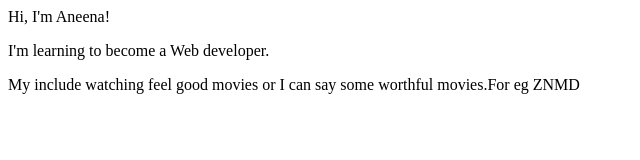
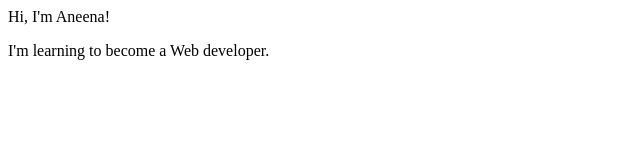
Before and after one commit to aneenajohn/aneena.com, a plain HTML site: page index.html in a window 1280 px wide. Shown: the whole page, without its empty margins (0-640 px from the left). Drawn offline with Linux system fonts and the light colour scheme.

Commit message:
Revert "updated hobbies"
This reverts commit ac01984351721467454cdceae8a1039c2bc22001.

```diff
--- a/index.html
+++ b/index.html
@@ -8,6 +8,5 @@
 <body>
     Hi, I'm Aneena!
     <p>I'm learning to become a Web developer.</p>
-    <p>My include watching feel good movies or I can say some worthful movies.For eg ZNMD</p>
 </body>
 </html>
```
